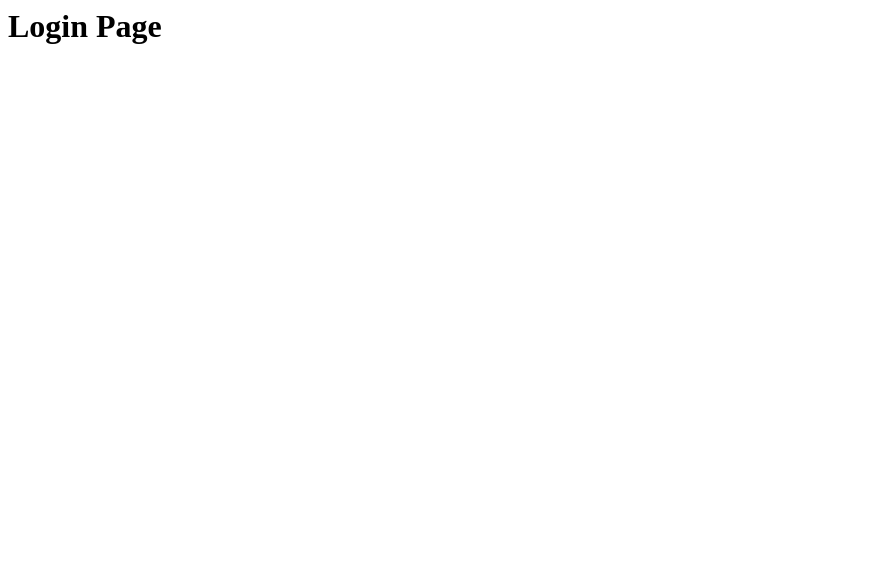
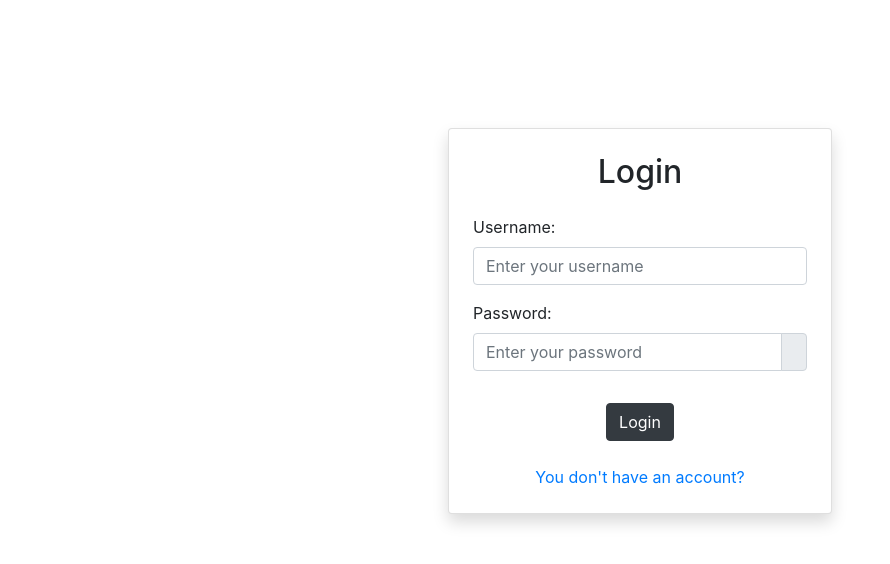
Before and after one commit to ramazangurpinar/adviceproduct, a Flask app: page /login in a window 1280 px wide. Before the commit the part shown is almost empty. Shown: the top 564 px of the page, without its empty margins (0-890 px from the left). Run offline with Flask 3, Linux system fonts and the light colour scheme; some libraries are stand-ins or nearby versions.

Commit message:
added gitignore file, added requirements, implemented interface for login.html

```diff
--- a/templates/login.html
+++ b/templates/login.html
@@ -1 +1,55 @@
-<h1>Login Page</h1>
+<!DOCTYPE html>
+<html lang="en">
+<head>
+  <title>Login</title>
+  <meta charset="utf-8">
+  <meta name="viewport" content="width=device-width, initial-scale=1">
+  <link rel="stylesheet" href="https://cdn.jsdelivr.net/npm/bootstrap@4.6.2/dist/css/bootstrap.min.css">
+  <script src="https://cdn.jsdelivr.net/npm/jquery@3.7.1/dist/jquery.slim.min.js"></script>
+  <script src="https://cdn.jsdelivr.net/npm/popper.js@1.16.1/dist/umd/popper.min.js"></script>
+  <script src="https://cdn.jsdelivr.net/npm/bootstrap@4.6.2/dist/js/bootstrap.bundle.min.js"></script>
+</head>
+<body>
+
+<div class="container mt-7 card p-4 shadow rounded" style="width:30%; margin-top: 10%">
+  <h2 class="mb-4" style="text-align: center;">Login</h2>
+  <form action="/login" method="POST">
+    <div class="form-group">
+      <label for="username">Username:</label>
+      <input type="text" class="form-control" id="username" name="username" placeholder="Enter your username" required>
+    </div>
+
+    <div class="form-group">
+      <label for="password">Password:</label>
+      <div class="input-group">
+        <input type="password" class="form-control" id="password" name="password" placeholder="Enter your password" required>
+        <div class="input-group-append">
+          <span class="input-group-text" onclick="togglePasswordVisibility()">
+            <i class="fas fa-eye"></i>
+          </span>
+        </div>
+      </div>
+    </div>
+
+    <div style="text-align: center; align-items: center;">
+        <button type="submit" class="btn btn-dark mt-3">Login</button>
+        <br/>
+        <br/>
+        <a href="/register">You don't have an account?</a>
+    </div>
+    </form>
+</div>
+
+<script>
+  function togglePasswordVisibility() {
+    var passwordInput = document.getElementById('password');
+    if (passwordInput.type === 'password') {
+      passwordInput.type = 'text';
+    } else {
+      passwordInput.type = 'password';
+    }
+  }
+</script>
+
+</body>
+</html>
```
Also changed, not shown: requirements.txt (added, +12 -0 lines), 1 other file.
